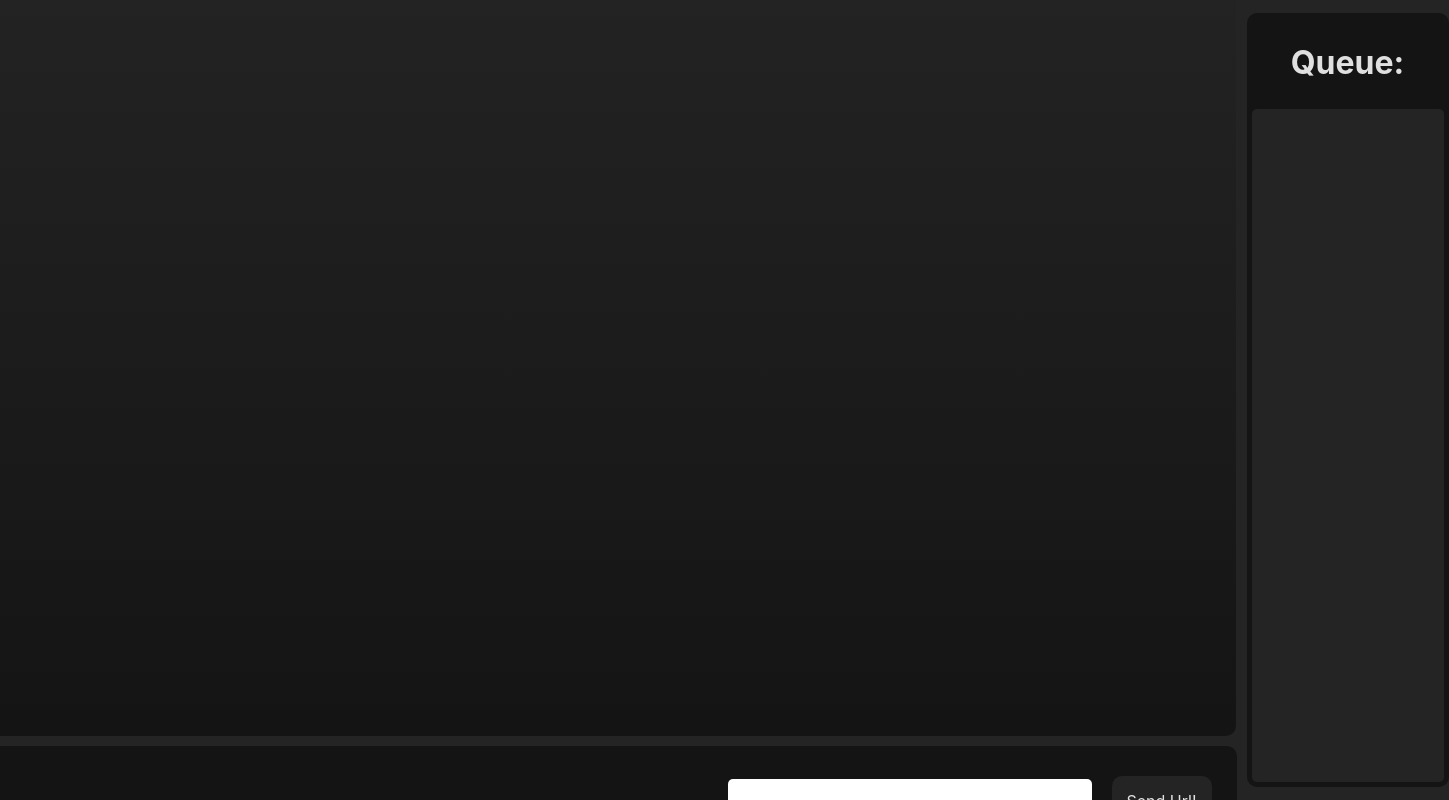
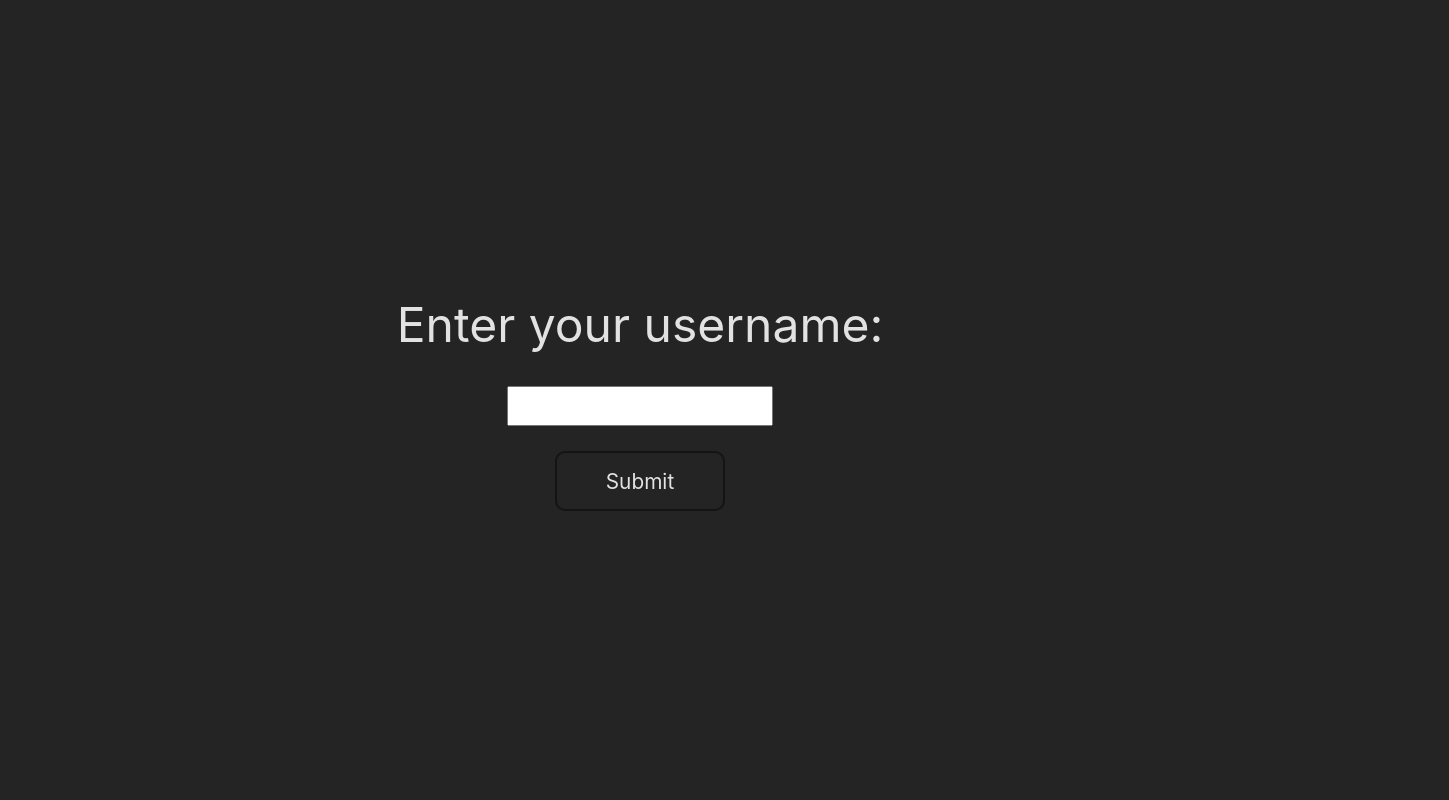
Before and after one commit to porezzz/MovieNight-test, a React (Vite) app in the folder client/: page / in a window 1280 px wide. Shown: the top 800 px of the page, 1449 px wide, since content can reach past the window. Built offline with nearby package versions, Linux system fonts and the light colour scheme; no server answers.

Commit message:
usernames added

```diff
--- a/client/src/App.jsx
+++ b/client/src/App.jsx
@@ -1,12 +1,14 @@
 import classes from "./App.module.css";
 import Playlist from "./components/Playlist/Playlist";
-import Popup from "./components/Popup/Popup";
 import UserInfo from "./components/UserInfo/UserInfo";
+import UserName from "./components/UserName/UserName";
 import VideoPlayer from "./components/VideoPlayer/VideoPlayer";
 import VideoPlayerControls from "./components/VideoPlayerControls/VideoPlayerControls";
+
 function App() {
   return (
     <div className={classes.AppContainer}>
+      <UserName />
       <div className={classes.CenterWrapper}>
         <div className={classes.VideoPlayerContainer}>
           <div className={classes.GradientModule}>
--- a/client/src/App.module.css
+++ b/client/src/App.module.css
@@ -8,7 +8,7 @@
     /* flex-direction: column; */
     width: 100svw;
     height: 100svh;
-
+    overflow: hidden;
 }
 .VideoPlayerContainer{
     display: flex;
--- a/client/src/components/Playlist/Playlist.jsx
+++ b/client/src/components/Playlist/Playlist.jsx
@@ -15,12 +15,10 @@ const Playlist = () => {
           const element = dataJSON[i];
           const elementUrl = element.url;
           console.log(elementUrl);
+          const div = document.createElement("div");
+          div.textContent = elementUrl;
 
-
-          const div = document.createElement('div')
-          div.textContent = elementUrl
-          playlistCont.current.appendChild(div)
-
+          playlistCont.current.appendChild(div);
         }
       }
     });
--- a/client/src/components/Playlist/Playlist.module.css
+++ b/client/src/components/Playlist/Playlist.module.css
@@ -10,10 +10,34 @@
     align-items: center;
     justify-content: space-between;
     flex-direction: column;
+
+
 }
 .catalogue{
     background-color: var(--semiDark);
     height: 90%;
     width: 100%;
     border-radius: 5px;
+    overflow-x: hidden;
+    overflow-y: scroll;
 }
+/* width */
+::-webkit-scrollbar {
+    width: 3px;
+  }
+
+  /* Track */
+  ::-webkit-scrollbar-track {
+    border-radius: 10px;
+  }
+
+  /* Handle */
+  ::-webkit-scrollbar-thumb {
+    background: var(--dark);
+    border-radius: 10px;
+  }
+
+  /* Handle on hover */
+  ::-webkit-scrollbar-thumb:hover {
+    background: black;
+  }
--- /dev/null
+++ b/client/src/components/UserName/UserName.jsx
@@ -0,0 +1,32 @@
+import React, { useRef, useState } from 'react'
+import classes from './UserName.module.css'
+import { socket } from '../../socket'
+import Popup from '../Popup/Popup'
+
+const UserName = () => {
+    const container = useRef()
+    const [name, setName] = useState('')
+    const handleChange = e => {
+        setName(e.target.value);
+    }
+
+    const handleClick = () => {
+        console.log(name)
+        if(name){
+            container.current.style.display = 'none'
+            socket.emit("username", name)
+        } else {
+            Popup('Error', 'username cannot be empty', 'nook')
+        }
+
+    }
+    return (
+    <div className={classes.container} ref={container}>
+        <label htmlFor="username">Enter your username:</label>
+        <input type="text" name="username" value={name} onChange={handleChange}/>
+        <button onClick={handleClick}>Submit</button>
+    </div>
+  )
+}
+
+export default UserName
--- /dev/null
+++ b/client/src/components/UserName/UserName.module.css
@@ -0,0 +1,35 @@
+.container{
+    position: absolute;
+    top: 0;
+    left: 0;
+
+    display: flex;
+    align-items: center;
+    justify-content: center;
+    flex-direction: column;
+
+    width: 100vw;
+    height: 100vh;
+    background: var(--semiDark);
+
+    font-size: 3rem;
+}
+.container input{
+    width: 20%;
+    height: 30px;
+    padding: 3px;
+    font-size: 1.2rem;
+    margin: 25px;
+}
+.container button{
+    border: 2px var(--dark) solid;
+    padding: 5px;
+    width: 170px;
+    height: 60px;
+    border-radius: 10px;
+    cursor: pointer;
+    font-size: 1.3rem;
+}
+.container button:hover{
+    background: var(--dark);
+}
```
Also changed, not shown: 32 other files (tests, documents, lock files or other folders).
